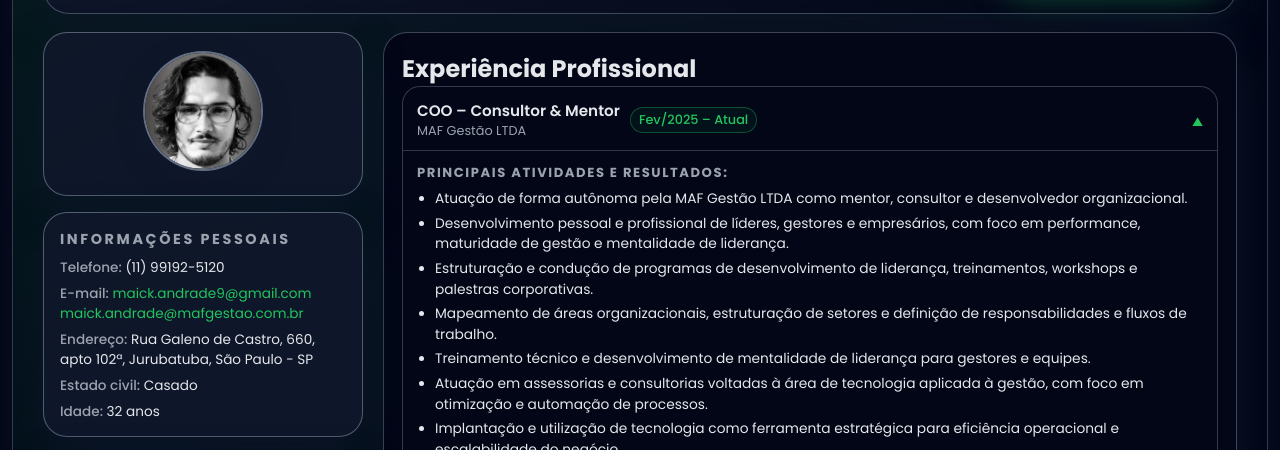
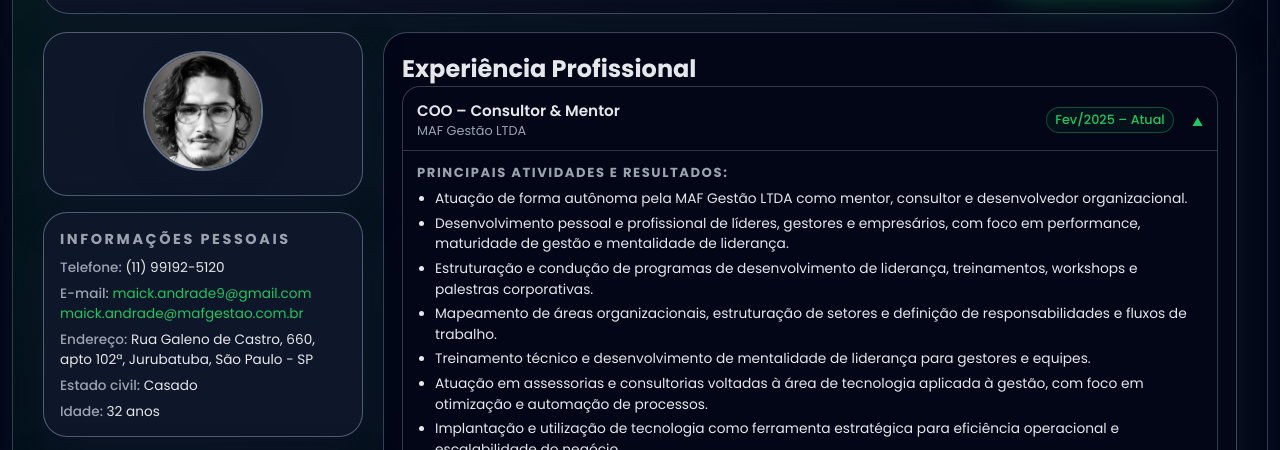
Before and after one commit to srmandrade/Profile.Maick_Andrade, a plain HTML site: page index.html in a window 1280 px wide. Shown: the part 156-606 px from the top of the page. Drawn offline with nearby package versions, Linux system fonts and the light colour scheme.

Commit message:
Update styles.css

```diff
--- a/styles.css
+++ b/styles.css
@@ -352,7 +352,12 @@ body {
     display: flex;
     align-items: center;
     gap: 10px;
-    width: 100%;
+    flex: 1;
+    /* Ocupa o espaço disponível, empurrando a seta para o canto (se houver margem auto nela) */
+    justify-content: space-between;
+    /* Separa Título e Data */
+    margin-right: 18px;
+    /* Espaço para não grudar na seta */
 }
 
 .experience-header h3 {
```
